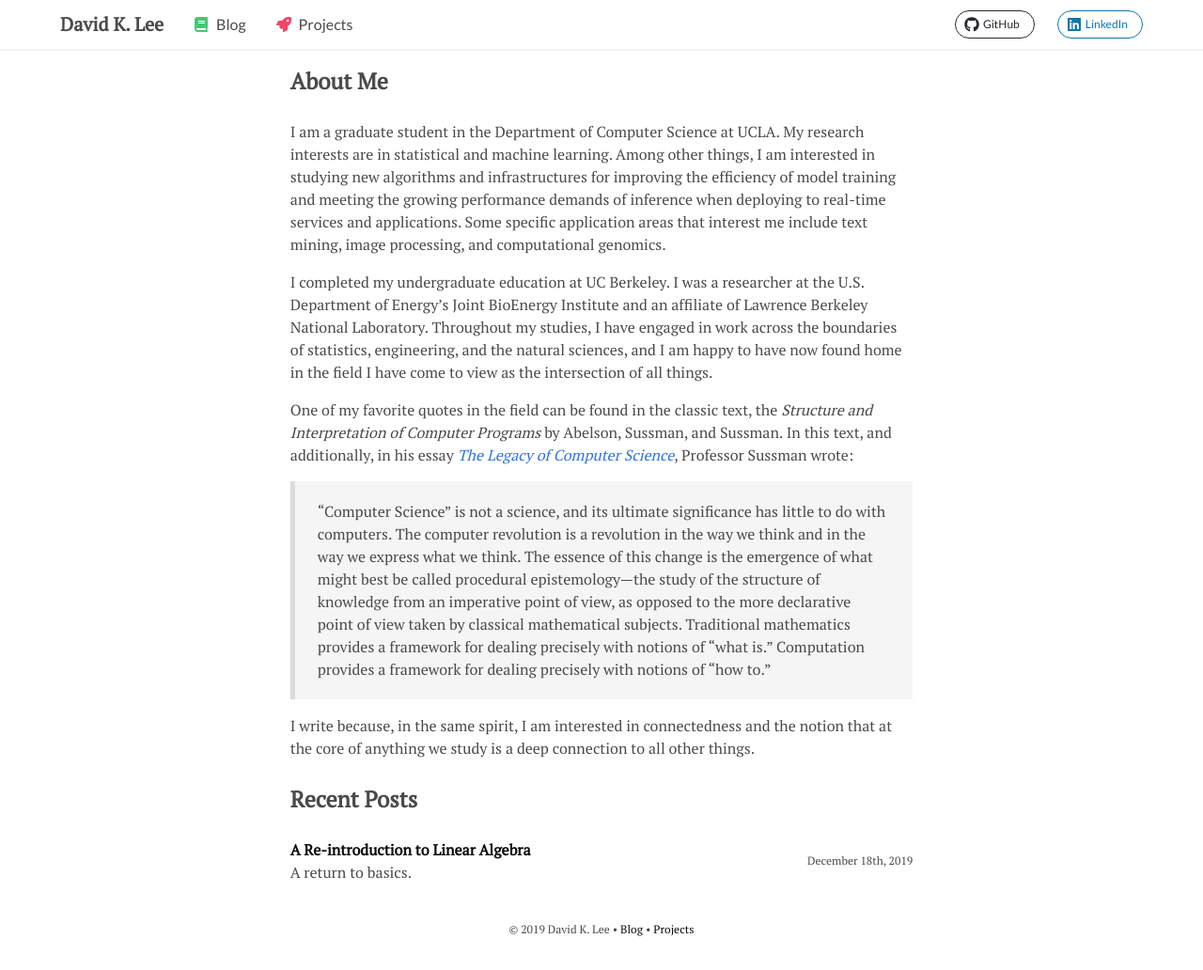
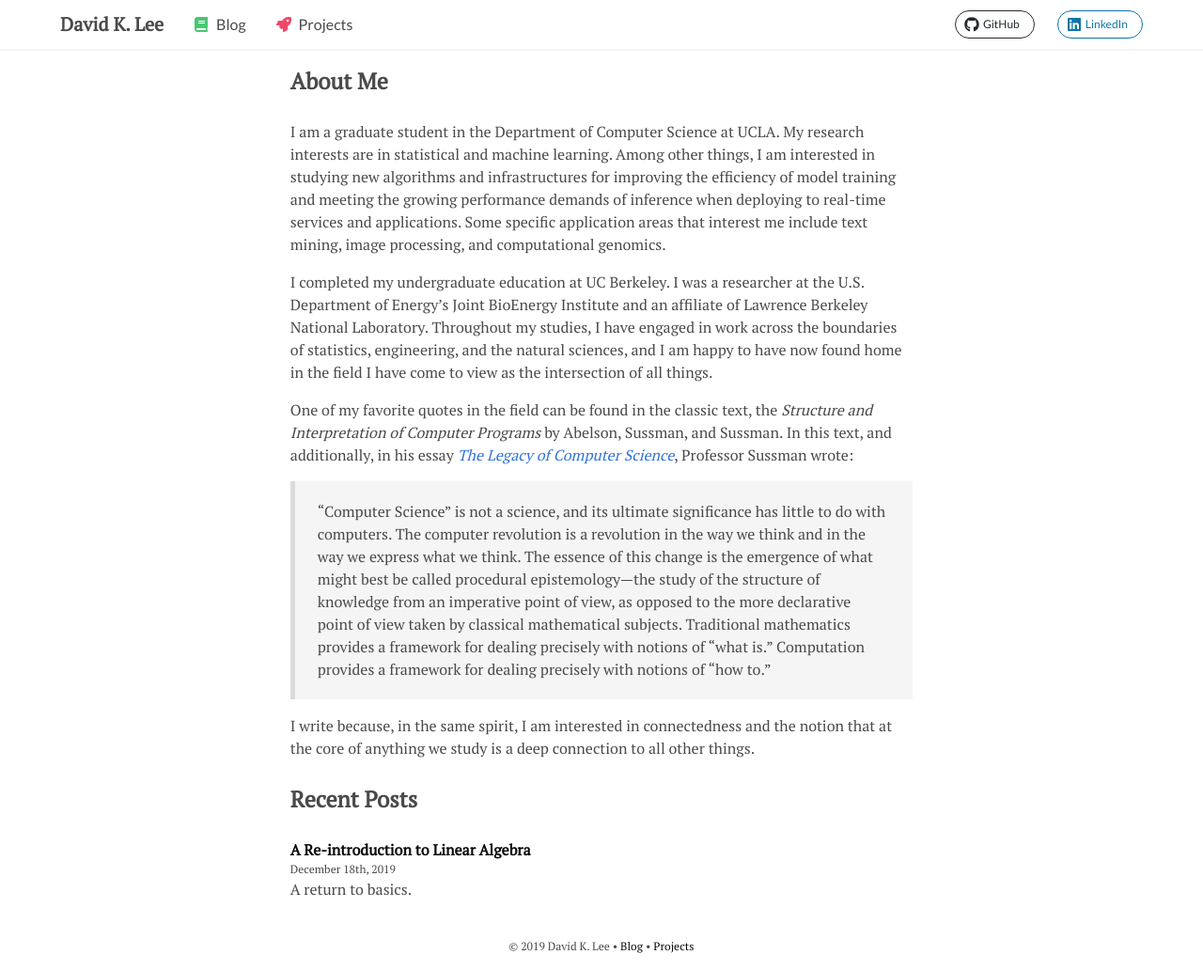
Before and after one commit to davidkml/site, a Jekyll site: the page built from index.md, in a window 1280 px wide and 1032 px high. Shown: the whole window at 94% size. Built offline with Jekyll 4.4.1, drawn with Linux system fonts in a browser that asks for light colours; nearby versions of some CDN libraries.

Commit message:
Revise layout home

```diff
--- a/_layouts/home.html
+++ b/_layouts/home.html
@@ -16,16 +16,13 @@ layout: default
     <ul class="post-list">
         {% for post in site.posts limit : 5 %}
         <li>
-            <div class="level margin-b-md">
-                <div class="level-left">
-                    <div>
-                        <a class="content has-text-black has-text-weight-bold"
-                            href="{{ post.url | relative_url }}">{{ post.title | escape }}</a>
-                        <p>{{ post.excerpt }}</p>
-                    </div>
-                </div>
-                <div class="level-right">
-                    <p class="content is-small">{{ post.date | date_to_long_string: "ordinal", "US" }}</p>
+            <div class="margin-b-md">
+                <div>
+                    <a class="content has-text-black has-text-weight-bold"
+                        href="{{ post.url | relative_url }}">{{ post.title | escape }}</a>
+                    <p class="content is-small is-marginless">{{ post.date | date_to_long_string: "ordinal", "US" }}
+                    </p>
+                    <p class="content">{{ post.excerpt }}</p>
                 </div>
             </div>
         </li>
```
